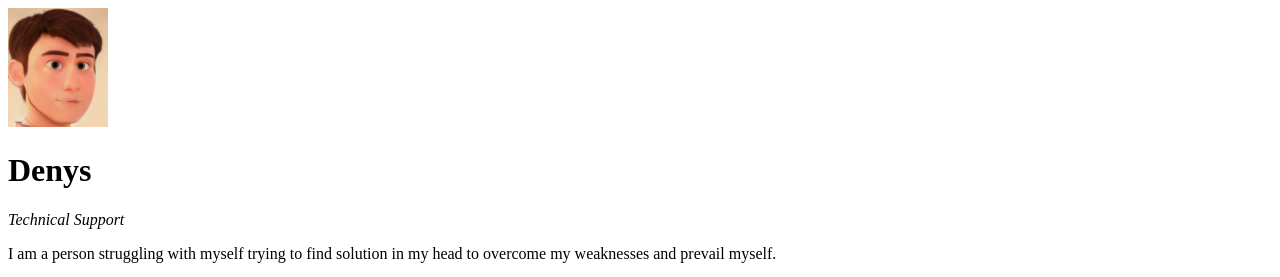
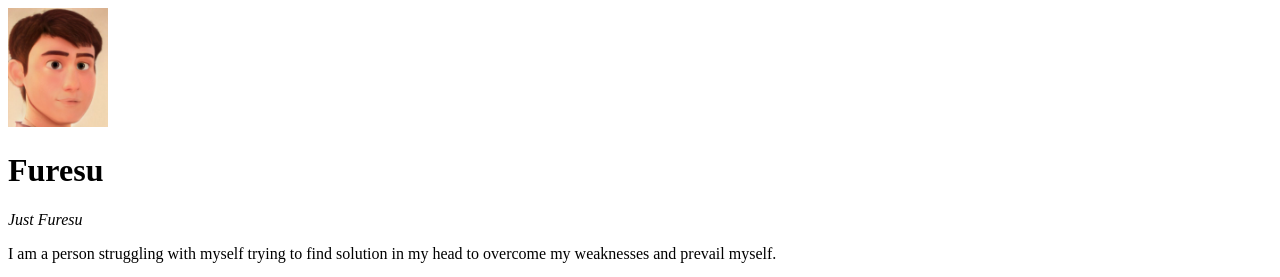
Before and after one commit to Furesu/lab, a plain HTML site: page index.html in a window 1280 px wide. Shown: the top 277 px of the page. Drawn offline with Linux system fonts and the light colour scheme.

Commit message:
2nd replace

```diff
--- a/index.html
+++ b/index.html
@@ -10,9 +10,9 @@
 
 <body>
   <img src="images\1.jpeg" width="100" alt="My tooned picture">
-  <h1>Denys</h1>
+  <h1>Furesu</h1>
   <em>
-    <p>Technical Support</p>
+    <p>Just Furesu</p>
   </em>
   <p>I am a person struggling with myself trying to find solution in my head to overcome my weaknesses and prevail myself. </p>
   <hr>
```
